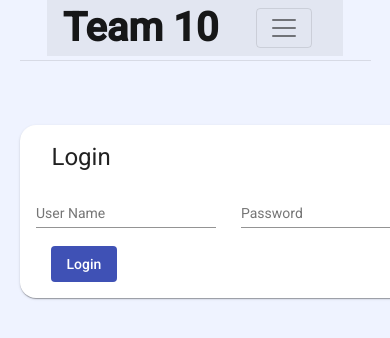
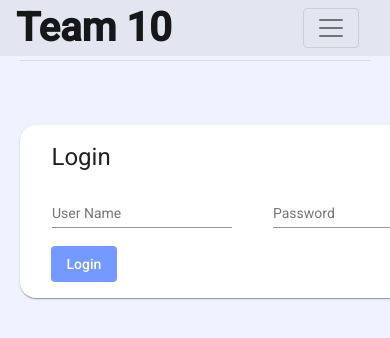
Before and after one commit to scg-unibe-ch/ese2020-team10, an Angular app in the folder ese2020-project-scaffolding-master/frontend/: page /login in a window 390 px wide. Shown: the top 338 px of the page. Built offline with nearby package versions, Linux system fonts and the light colour scheme; no server answers.

Commit message:
made navbar broader in mobile and changed button colours

```diff
--- a/ese2020-project-scaffolding-master/frontend/src/app/create-offer/create-offer.component.css
+++ b/ese2020-project-scaffolding-master/frontend/src/app/create-offer/create-offer.component.css
@@ -24,6 +24,8 @@
   margin-left: 5px;
 }
 
+
+
 @media (max-width: 1024px){
 
 
--- a/ese2020-project-scaffolding-master/frontend/src/app/create-offer/create-offer.component.html
+++ b/ese2020-project-scaffolding-master/frontend/src/app/create-offer/create-offer.component.html
@@ -77,7 +77,7 @@
     </div>
     <br>
     <div>
-      <button type = "submit" mat-flat-button color="primary" [disabled] = "!createOfferForm.valid">Create Offer</button>
+      <button type = "submit" mat-flat-button style="background-color: rgb(116, 153, 255); color: rgb(255, 255, 255);" [disabled] = "!createOfferForm.valid">Create Offer</button>
     </div>
   </form>
 </mat-card>
--- a/ese2020-project-scaffolding-master/frontend/src/app/nav-bar/nav-bar.component.css
+++ b/ese2020-project-scaffolding-master/frontend/src/app/nav-bar/nav-bar.component.css
@@ -7,3 +7,16 @@
   font-size: 1.2rem;
   font-weight: lighter;
 }
+
+
+
+@media (min-width: 1024px){
+
+
+  nav{
+    margin-left: 12%;
+    margin-right: 12%;
+  }
+
+
+}
--- a/ese2020-project-scaffolding-master/frontend/src/app/nav-bar/nav-bar.component.html
+++ b/ese2020-project-scaffolding-master/frontend/src/app/nav-bar/nav-bar.component.html
@@ -1,4 +1,4 @@
-<nav class="navbar fixed-top navbar-expand-lg navbar-light" style="margin-left: 12%; margin-right: 12%; background-color: rgb(226, 230, 241)">
+<nav class="navbar fixed-top navbar-expand-lg navbar-light" style="background-color: rgb(226, 230, 241)">
   <a class="navbar-brand" routerLink="/">Team 10</a>
   <button class="navbar-toggler" type="button" data-toggle="collapse" data-target="#navbarSupportedContent" aria-controls="navbarSupportedContent" aria-expanded="false" aria-label="Toggle navigation">
     <span class="navbar-toggler-icon"></span>
--- a/ese2020-project-scaffolding-master/frontend/src/app/product-item/product-item.component.html
+++ b/ese2020-project-scaffolding-master/frontend/src/app/product-item/product-item.component.html
@@ -1,6 +1,6 @@
 <div class="card-group">
   <div class="card">
-    <img [src]="endpointURL + product.picture" class="card-img-top">
+    <img [src]="endpointURL + product.picture" class="card-img-top" style="padding: 1rem">
     <div class="card-body">
       <div>
         <h1 style="float:left; width: 300px;" class="card-title">{{product.title}}<span *ngIf="product.approved" style="margin-left: 15px"><mat-icon>verified</mat-icon></span>
--- a/ese2020-project-scaffolding-master/frontend/src/app/user-login/user-login.component.html
+++ b/ese2020-project-scaffolding-master/frontend/src/app/user-login/user-login.component.html
@@ -2,13 +2,13 @@
 <mat-card>
   <div *ngIf="!(loggedIn | async)">
     <h1 style= "margin-left: 1rem">Login </h1>
-    <mat-form-field>
+    <mat-form-field style= "padding-left: 1rem; padding-right: 1rem;">
       <input matInput placeholder="User Name" [(ngModel)]="userName" name="userName">
     </mat-form-field>
     <mat-form-field>
       <input matInput placeholder="Password" [(ngModel)]="password" name="password" type="password" (keydown.enter)="onLogin()">
     </mat-form-field>
-    <button mat-flat-button color="primary" (click)="onLogin()" >Login</button>
+    <button mat-flat-button style="background-color: rgb(116, 153, 255); color: rgb(255, 255, 255);" (click)="onLogin()" >Login</button>
   </div>
 
   <div *ngIf="loggedIn | async">
```
